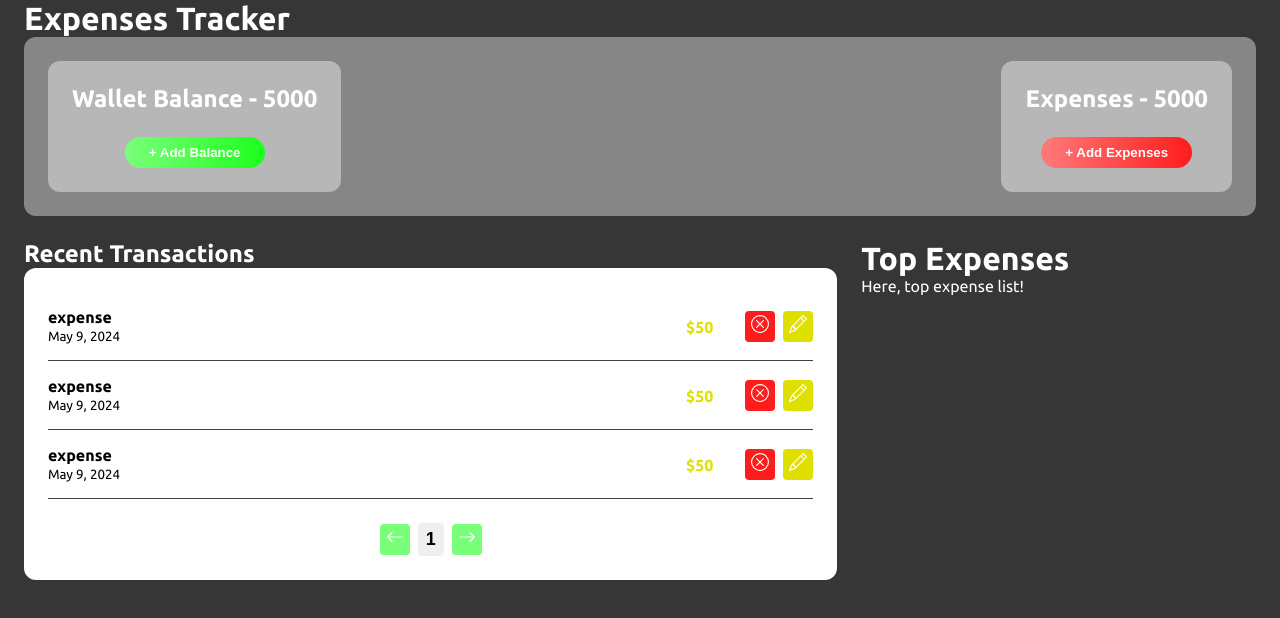
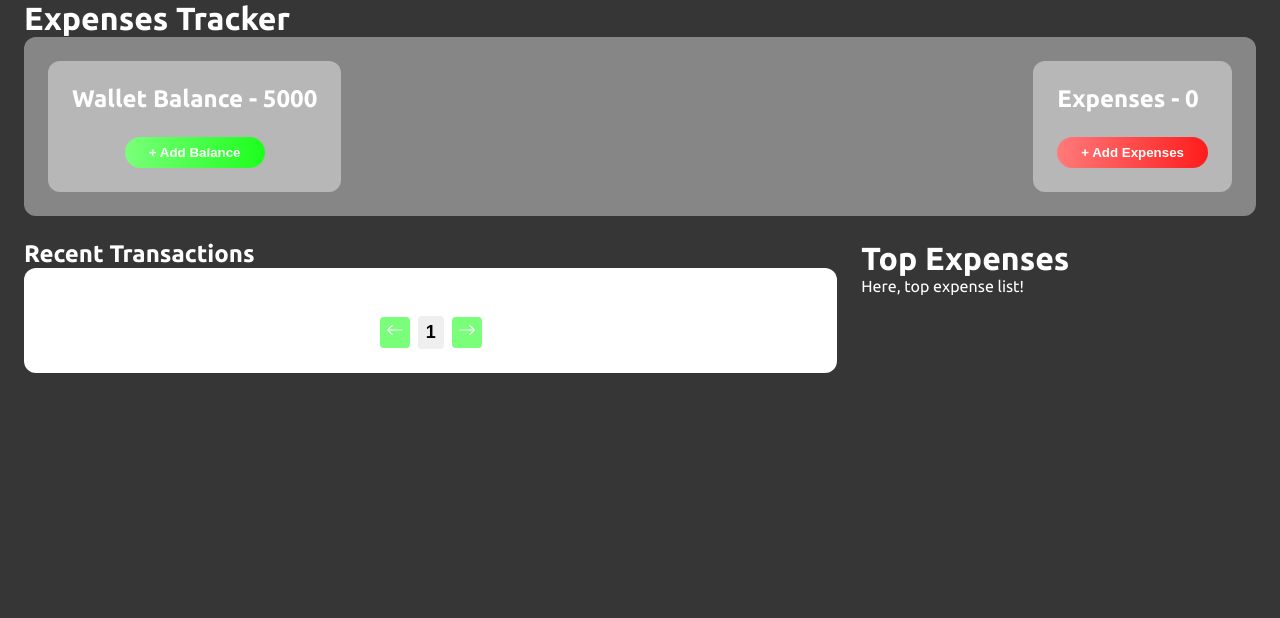
Before and after one commit to saurabhk79/expense-app, a React (Create React App) app: page / in a window 1280 px wide. Shown: the top 618 px of the page. Built offline with nearby package versions, Linux system fonts and the light colour scheme.

Commit message:
added basic functionality and data

```diff
--- a/src/Components/Expense.js
+++ b/src/Components/Expense.js
@@ -1,7 +1,7 @@
 import React from "react";
 import {BsXCircle, BsPencil} from "react-icons/bs"
 
-const Expense = () => {
+const Expense = ({icon, expense_name, date, amount}) => {
   return (
     <div className="expense">
       <div>
--- a/src/Components/ExpenseCard.js
+++ b/src/Components/ExpenseCard.js
@@ -1,9 +1,11 @@
-import React from "react";
+import React, { useContext } from "react";
+import { Context } from "../context";
 
 const ExpenseCard = () => {
+  const {wallet} = useContext(Context);
   return (
     <div className="expense-card card">
-      <h2>Expenses - 5000</h2>
+      <h2>Expenses - {wallet.expense_amount}</h2>
       <div className="centered">
         <button className="add-expense-button">+ Add Expenses</button>
       </div>
--- a/src/Components/RecentsCard.js
+++ b/src/Components/RecentsCard.js
@@ -1,16 +1,17 @@
-import React from "react";
+import React, { useContext } from "react";
 import Expense from "./Expense";
 import { BsArrowRight, BsArrowLeft } from "react-icons/bs";
+import { Context } from "../context";
 
 const RecentsCard = () => {
+  const {wallet} = useContext(Context)
   return (
     <div className="recents-card">
       <h2>Recent Transactions</h2>
 
       <div className="card" style={{ backgroundColor: "#fff" }}>
         <div className="recents-card">
-          {Array(3)
-            .fill(0)
+          {wallet.transactions
             .map(() => {
               return <Expense />;
             })}
--- a/src/context.js
+++ b/src/context.js
@@ -1,4 +1,4 @@
-import React, { createContext, useState,  useEffect } from "react";
+import React, { createContext, useState, useEffect } from "react";
 
 export const Context = createContext();
 
@@ -20,12 +20,19 @@ const ContextProvider = ({ children }) => {
     setWallet({ ...wallet, wallet_balance: new_balance });
   };
 
+  const create_expense = (expense_obj) => {
+    setWallet((prevState) => ({
+      wallet_balance: prevState.wallet_balance - expense_obj.amount,
+      expense_amount: prevState.expense_amount + expense_obj.amount,
+      transactions: [...prevState.transactions, expense_obj],
+    }));
+  };
+
   return (
-    <Context.Provider value={{ wallet, add_wallet_balance }}>
+    <Context.Provider value={{ wallet, add_wallet_balance, create_expense }}>
       {children}
     </Context.Provider>
   );
 };
 
-
 export default ContextProvider;
```
